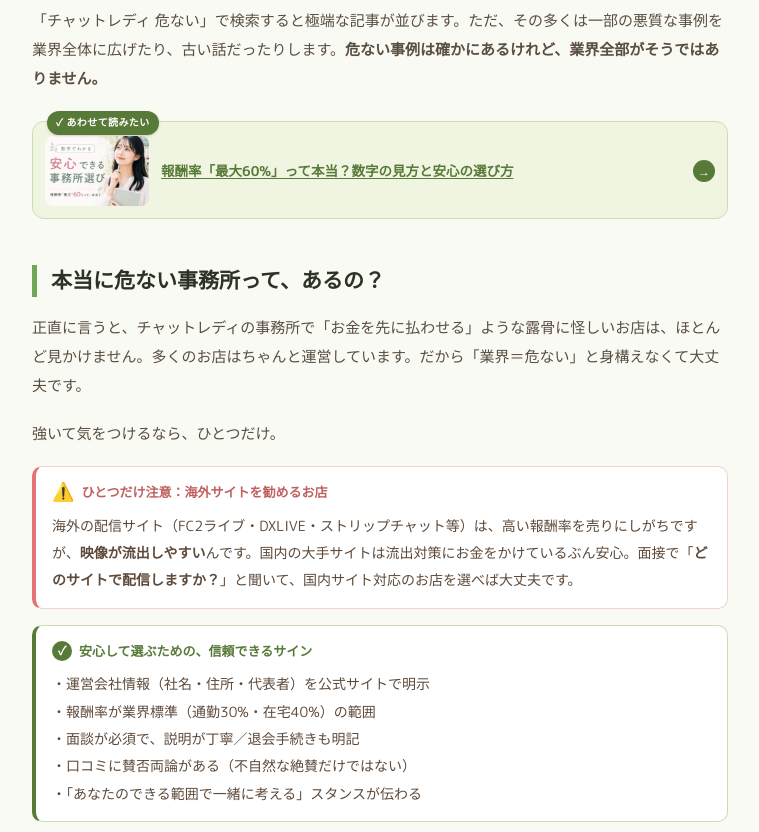
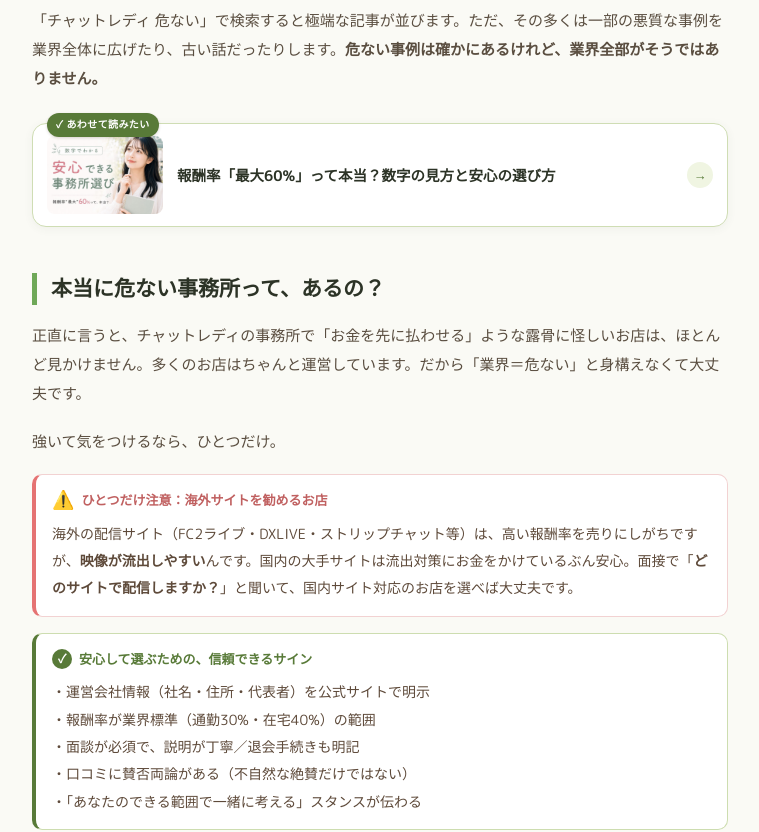
Before and after one commit to marumie-chatre/marumie-chatre.github.io, a Next.js app: page /q/ayashii in a window 1280 px wide. Shown: the part 2320-3152 px from the top of the page, without its empty margins (260-1019 px from the left). Built offline with nearby package versions, Linux system fonts and the light colour scheme; a web font is replaced by a local one.

Commit message:
mibare-taisaku: 連続ReadAlso3つをタグ1つのRelatedListに統合／関連カードの見た目調整

```diff
--- a/app/ArticleParts.tsx
+++ b/app/ArticleParts.tsx
@@ -176,12 +176,13 @@ export function ReadAlso({ href, children }: { href: string; children: React.Rea
   return (
     <Link href={href} style={{
       position: "relative",
-      display: "block",
-      margin: "28px 0 22px",
-      padding: "14px 12px 12px",
-      background: "var(--green-pale)",
-      border: "1px solid #cdddb0",
-      borderRadius: "12px",
+      display: "flex", gap: "14px", alignItems: "center",
+      margin: "30px 0 22px",
+      padding: "12px 14px",
+      background: "#fff",
+      border: "1px solid var(--border-green)",
+      borderRadius: "14px",
+      boxShadow: "0 2px 10px rgba(70,80,62,0.06)",
       textDecoration: "none",
     }}>
       <span style={{
@@ -192,23 +193,21 @@ export function ReadAlso({ href, children }: { href: string; children: React.Rea
         padding: "3px 9px", borderRadius: "999px",
         boxShadow: "0 1px 3px rgba(46,31,16,0.18)",
       }}>✓ あわせて読みたい</span>
-      <span style={{ display: "flex", gap: "12px", alignItems: "center" }}>
       {thumb && (
-          <span style={{ flexShrink: 0, width: 104, height: 70, borderRadius: "8px", overflow: "hidden", background: "#fff" }}>
+        <span style={{ flexShrink: 0, width: 116, height: 78, borderRadius: "8px", overflow: "hidden", background: "var(--cream)" }}>
           {/* eslint-disable-next-line @next/next/no-img-element */}
           <img src={thumb} alt="" style={{ width: "100%", height: "100%", objectFit: "cover", display: "block" }} />
         </span>
       )}
       <span style={{
-          flex: 1, minWidth: 0, fontSize: "13.5px", fontWeight: 700, lineHeight: 1.5,
-          color: "var(--green-dark)", textDecoration: "underline", textUnderlineOffset: "2px",
+        flex: 1, minWidth: 0, fontSize: "14.5px", fontWeight: 700, lineHeight: 1.5,
+        color: "#2C3326",
       }}>{children}</span>
       <span style={{
-          flexShrink: 0, width: 22, height: 22, borderRadius: "50%",
-          background: "var(--green-dark)", color: "#fff", fontWeight: 800, fontSize: 12,
+        flexShrink: 0, width: 26, height: 26, borderRadius: "50%",
+        background: "var(--green-pale)", color: "var(--green-dark)", fontWeight: 800, fontSize: 13,
         display: "inline-flex", alignItems: "center", justifyContent: "center",
       }}>→</span>
-      </span>
     </Link>
   );
 }
@@ -281,20 +280,25 @@ export function RelatedList({ title = "あわせて読みたい", items }: { tit
           return (
             <Link key={it.href} href={it.href} style={{
               display: "flex", gap: "14px", alignItems: "center",
-              background: "#fff", border: "1px solid var(--border-green)", borderRadius: "12px",
-              padding: "10px", textDecoration: "none",
+              background: "#fff", border: "1px solid var(--border-green)", borderRadius: "14px",
+              padding: "12px 14px", textDecoration: "none",
+              boxShadow: "0 2px 10px rgba(70,80,62,0.06)",
             }}>
               {thumb && (
-                <span style={{ flexShrink: 0, width: 104, height: 70, borderRadius: "8px", overflow: "hidden", background: "var(--cream)" }}>
+                <span style={{ flexShrink: 0, width: 116, height: 78, borderRadius: "8px", overflow: "hidden", background: "var(--cream)" }}>
                   {/* eslint-disable-next-line @next/next/no-img-element */}
                   <img src={thumb} alt="" style={{ width: "100%", height: "100%", objectFit: "cover", display: "block" }} />
                 </span>
               )}
               <span style={{
-                flex: 1, minWidth: 0, fontSize: "13.5px", fontWeight: 700, lineHeight: 1.5,
-                color: "var(--green-dark)",
+                flex: 1, minWidth: 0, fontSize: "14.5px", fontWeight: 700, lineHeight: 1.5,
+                color: "#2C3326",
               }}>{it.label}</span>
-              <span style={{ flexShrink: 0, color: "var(--green-dark)", fontWeight: 800, fontSize: 14 }}>›</span>
+              <span style={{
+                flexShrink: 0, width: 26, height: 26, borderRadius: "50%",
+                background: "var(--green-pale)", color: "var(--green-dark)", fontWeight: 800, fontSize: 13,
+                display: "inline-flex", alignItems: "center", justifyContent: "center",
+              }}>→</span>
             </Link>
           );
         })}
```
Also changed, not shown: app/q/mibare-taisaku/page.tsx (+6 -4 lines). Lines whose indentation alone changed are shown as unchanged.
